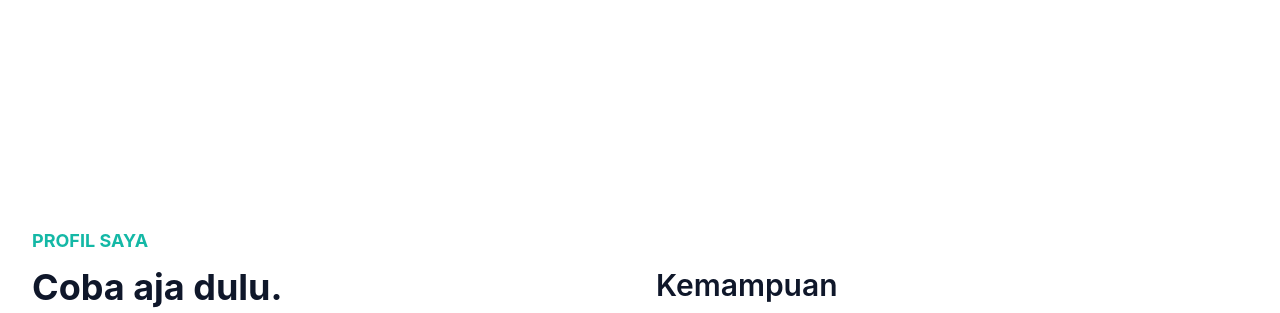
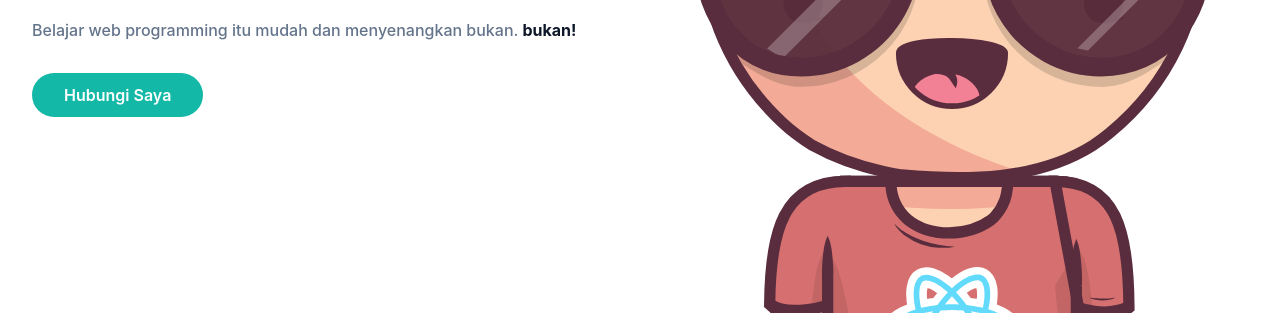
Before and after one commit to rifani890/Portofolio, a website: page index.html in a window 1280 px wide. Shown: the part 551-864 px from the top of the page. Drawn offline with Linux system fonts and the light colour scheme.

Commit message:
Avatar new

```diff
--- a/index.html
+++ b/index.html
@@ -86,7 +86,7 @@
           </div>
           <div class="w-full self-end px-4 lg:w-1/2">
             <div class="relative mt-10 lg:right-0 lg:mt-9">
-              <img src="dist/img/hero/undraw_Developer_activity_re_39tg.png" alt="Sandhika Galih" class="relative z-10 mx-auto max-w-full animate-bounce" />
+              <img src="dist/img/hero/avatar.svg" alt="Sandhika Galih" class="relative z-10 mx-auto max-w-full" />
               <!-- <span class="absolute bottom-0 left-1/2 -translate-x-1/2 md:scale-125">
                 <svg width="400" height="400" viewBox="0 0 200 200" xmlns="http://www.w3.org/2000/svg">
                   <path
```
